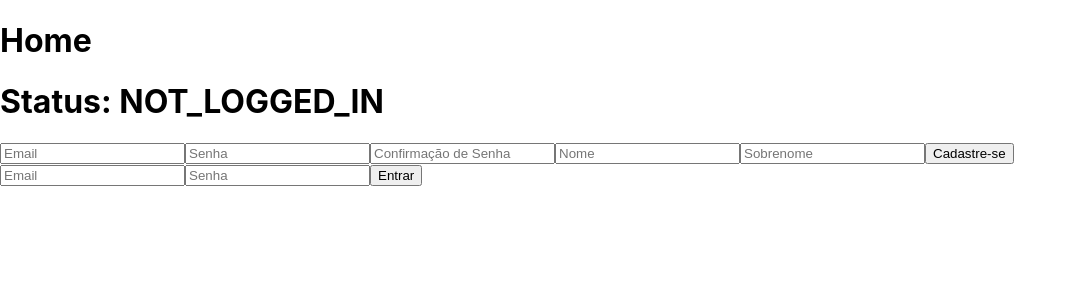
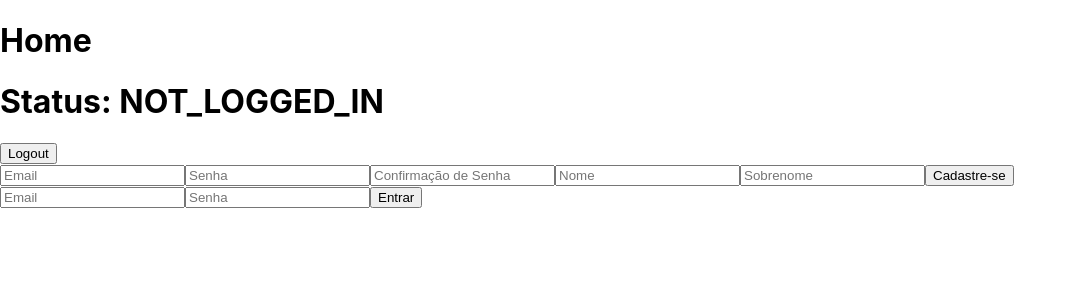
Before and after one commit to ccagnin/roles-sp-search, a React (Create React App) app in the folder frontend/: page / in a window 1280 px wide. Shown: the top 300 px of the page, without its empty margins (0-1077 px from the left). Built offline with nearby package versions, Linux system fonts and the light colour scheme; no server answers.

Commit message:
add handle logout

```diff
--- a/frontend/src/App.js
+++ b/frontend/src/App.js
@@ -13,6 +13,7 @@ export default class App extends Component {
     }
 
     this.handleLogin = this.handleLogin.bind(this);
+    this.handleLogout = this.handleLogout.bind(this);
 
   }
 
@@ -40,6 +41,12 @@ export default class App extends Component {
     this.checkLoginStatus();
   }
 
+  handleLogout() {
+    this.setState({
+      loggedInStatus: 'NOT_LOGGED_IN',
+      user: {}
+    })
+  }
 
   handleLogin(data) {
     this.setState({
@@ -56,7 +63,7 @@ export default class App extends Component {
             <Route
               exact
               path='/'
-              element={<Home handleLogin={this.handleLogin} loggedInStatus={this.state.loggedInStatus} />}
+              element={<Home handleLogin={this.handleLogin} handleLogout={this.handleLogout} loggedInStatus={this.state.loggedInStatus} />}
             />
             <Route
               exact
--- a/frontend/src/components/Home.js
+++ b/frontend/src/components/Home.js
@@ -1,6 +1,7 @@
 import React, { Component } from 'react';
 import Registration from './auth/Registration'
 import Login from './auth/Login'
+import axios from 'axios';
 
 export default class Home extends Component {
 
@@ -8,11 +9,21 @@ export default class Home extends Component {
     super(props);
 
     this.handleSuccessfulAuth = this.handleSuccessfulAuth.bind(this);
+    this.handleLogoutClick = this.handleLogoutClick.bind(this);
   }
 
   handleSuccessfulAuth(data) {
     this.props.handleLogin(data);
     // this.props.history.push("/places");
+  }
+
+  handleLogoutClick() {
+    axios.delete('http://localhost:4000/logout', { withCredentials: true }).then(response => {
+      this.props.handleLogout();
+    }
+    ).catch(error => {
+      console.log('logout error', error);
+    });
   }
 
 
@@ -21,6 +32,7 @@ export default class Home extends Component {
       <div>
         <h1>Home</h1>
         <h1>Status: {this.props.loggedInStatus}</h1>
+        <button onClick={() => this.handleLogoutClick()}>Logout</button>
         <Registration handleSuccessfulAuth={this.handleSuccessfulAuth} />
         <Login handleSuccessfulAuth={this.handleSuccessfulAuth} />
       </div>
```
